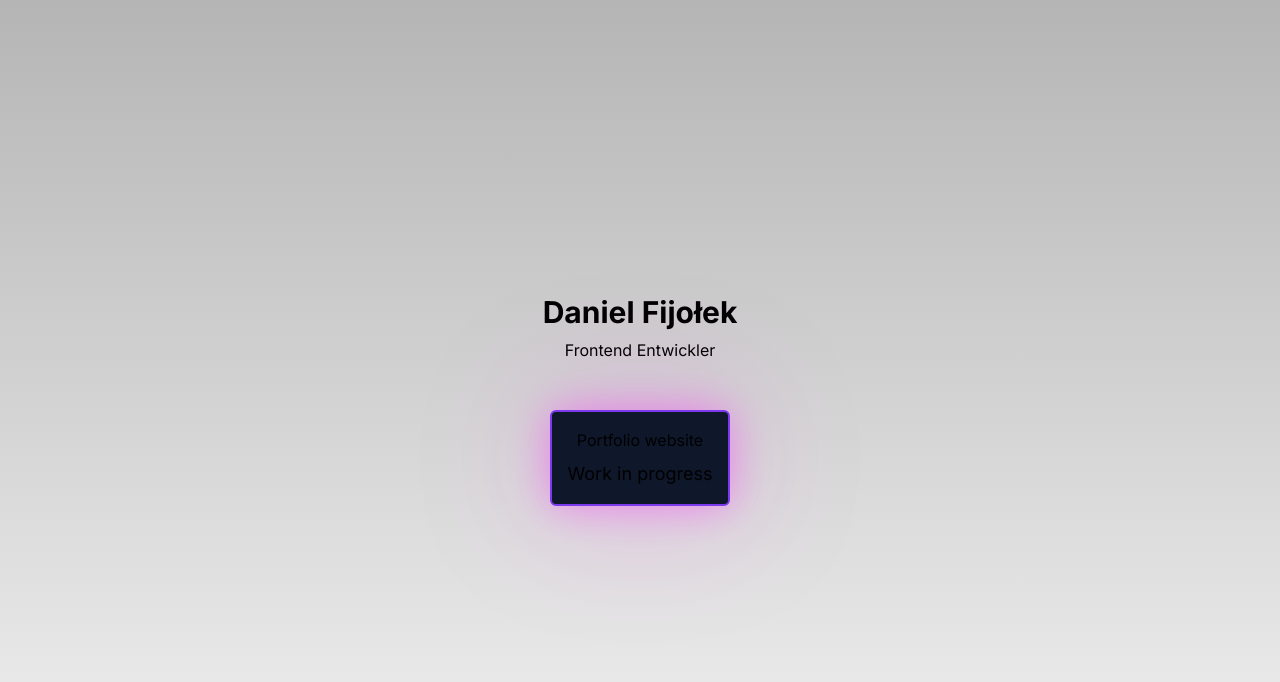
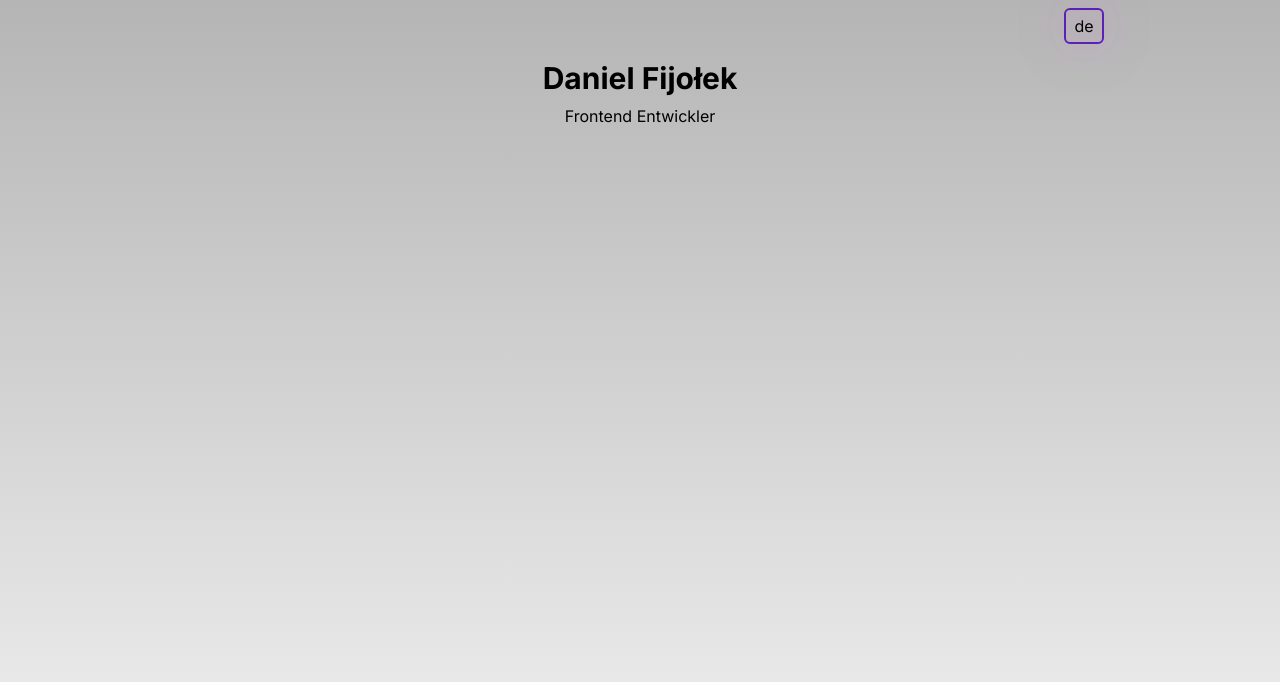
Before and after one commit to DanielFijolek/portfolio, a Next.js app: page /de in a window 1280 px wide. Shown: the top 682 px of the page. Built offline with nearby package versions, Linux system fonts and the light colour scheme.

Commit message:
Add language switcher

```diff
--- a/src/app/[lang]/layout.tsx
+++ b/src/app/[lang]/layout.tsx
@@ -1,8 +1,11 @@
 import type { Metadata } from "next";
 import { Inter } from "next/font/google";
 import "./globals.css";
+import LanguageSwitch from "../components/LanguageSwitch";
 
 const inter = Inter({ subsets: ["latin"] });
+
+export const languages = ["en", "de", "pl"] as const;
 
 export const metadata: Metadata = {
   title: "Daniel Fijołek Portfolio",
@@ -10,19 +13,28 @@ export const metadata: Metadata = {
 };
 
 export async function generateStaticParams() {
-  return [{ lang: "en" }, { lang: "de" }, { lang: "pl" }];
+  return languages.map((lang) => ({ params: { lang } }));
 }
 
 export default function RootLayout({
   children,
-  params,
+  params: { lang },
 }: {
   children: React.ReactNode;
   params: { lang: string };
 }) {
   return (
-    <html lang="en">
-      <body className={inter.className}>{children}</body>
+    <html lang={lang}>
+      <body
+        className={`${inter.className} flex min-h-screen flex-col items-center`}
+      >
+        <header className="flex w-3/4 flex-row justify-end">
+          <LanguageSwitch currentLang={lang} />
+        </header>
+        <main className="m-2 flex  w-3/4 flex-col  items-center gap-2">
+          {children}
+        </main>
+      </body>
     </html>
   );
 }
--- a/src/app/[lang]/page.tsx
+++ b/src/app/[lang]/page.tsx
@@ -8,14 +8,11 @@ type Props = {
 
 export default async function Home({ params: { lang } }: Props) {
   const dict = await getDictionary(lang);
+
   return (
-    <main className="flex min-h-screen flex-col items-center justify-center gap-2 p-24">
+    <>
       <h1 className="text-3xl font-bold">Daniel Fijołek</h1>
       {dict.title}
-      <div className="drop-shadow-glow mt-10 flex flex-col items-center gap-2 rounded-md border-2 border-violet-600 bg-slate-900 p-4">
-        <p>Portfolio website</p>
-        <p className="text-lg">Work in progress</p>
-      </div>
-    </main>
+    </>
   );
 }
--- /dev/null
+++ b/src/app/components/LanguageSwitch.tsx
@@ -0,0 +1,31 @@
+import React from "react";
+import { languages } from "../[lang]/layout";
+import Link from "next/link";
+
+type Props = {
+  currentLang: string;
+};
+
+const LanguageSwitch = ({ currentLang }: Props) => {
+  return (
+    <div className="group m-2 flex gap-1">
+      <div className="drop-shadow-glow bg-slate-900px-2 mx-2 flex w-10 flex-row justify-center rounded-md border-2 border-violet-800 py-1 group-hover:opacity-0">
+        {currentLang}
+      </div>
+      <div className="drop-shadow-glow absolute mx-2 hidden w-10 flex-col gap-2 divide-y-2 rounded-md border-2 border-violet-800 bg-slate-900 px-2 py-1 group-hover:flex">
+        {languages.map((lang) => (
+          <Link
+            className="flex flex-row justify-center"
+            href={`/${lang}`}
+            locale={lang}
+            key={lang}
+          >
+            {lang}
+          </Link>
+        ))}
+      </div>
+    </div>
+  );
+};
+
+export default LanguageSwitch;
```
